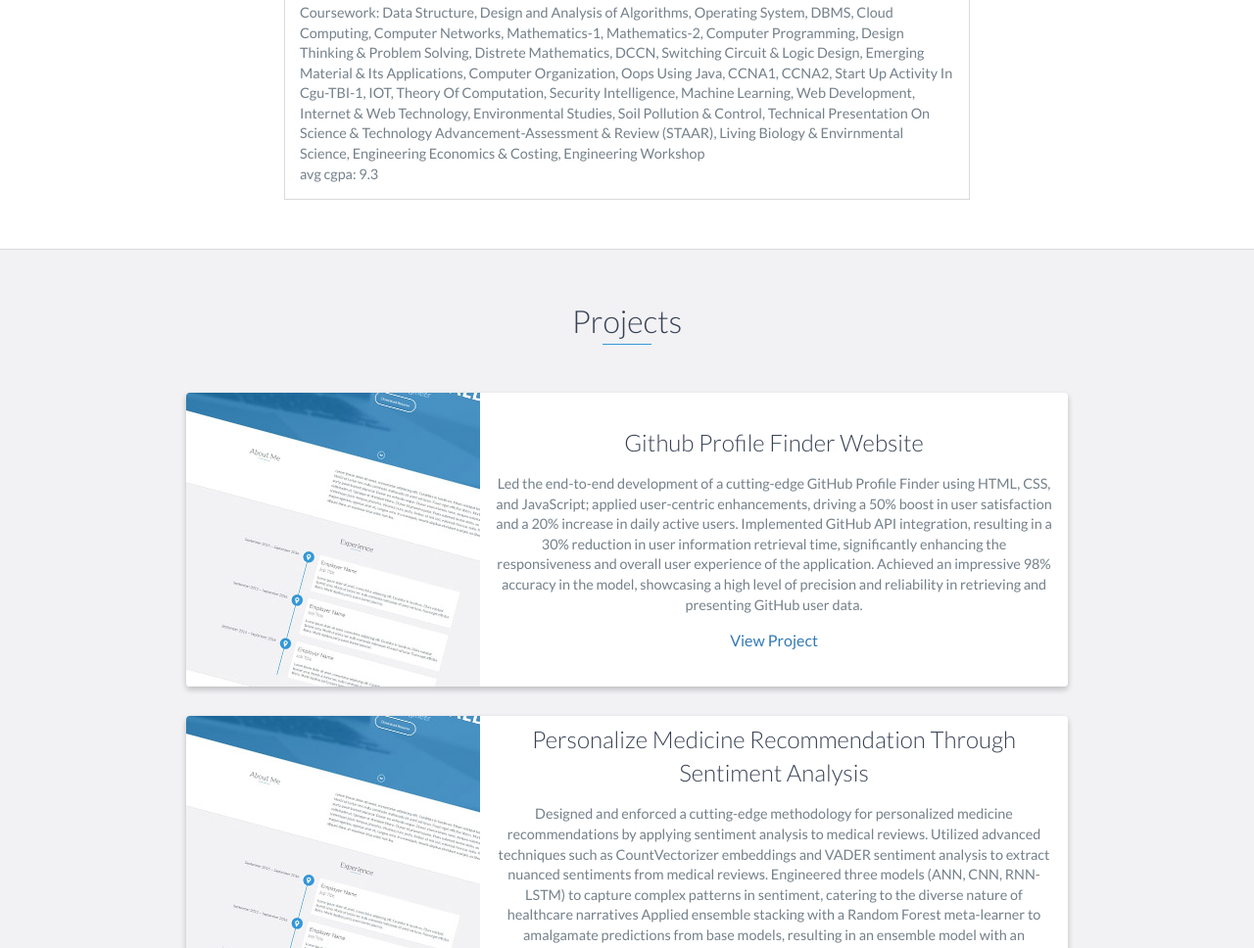
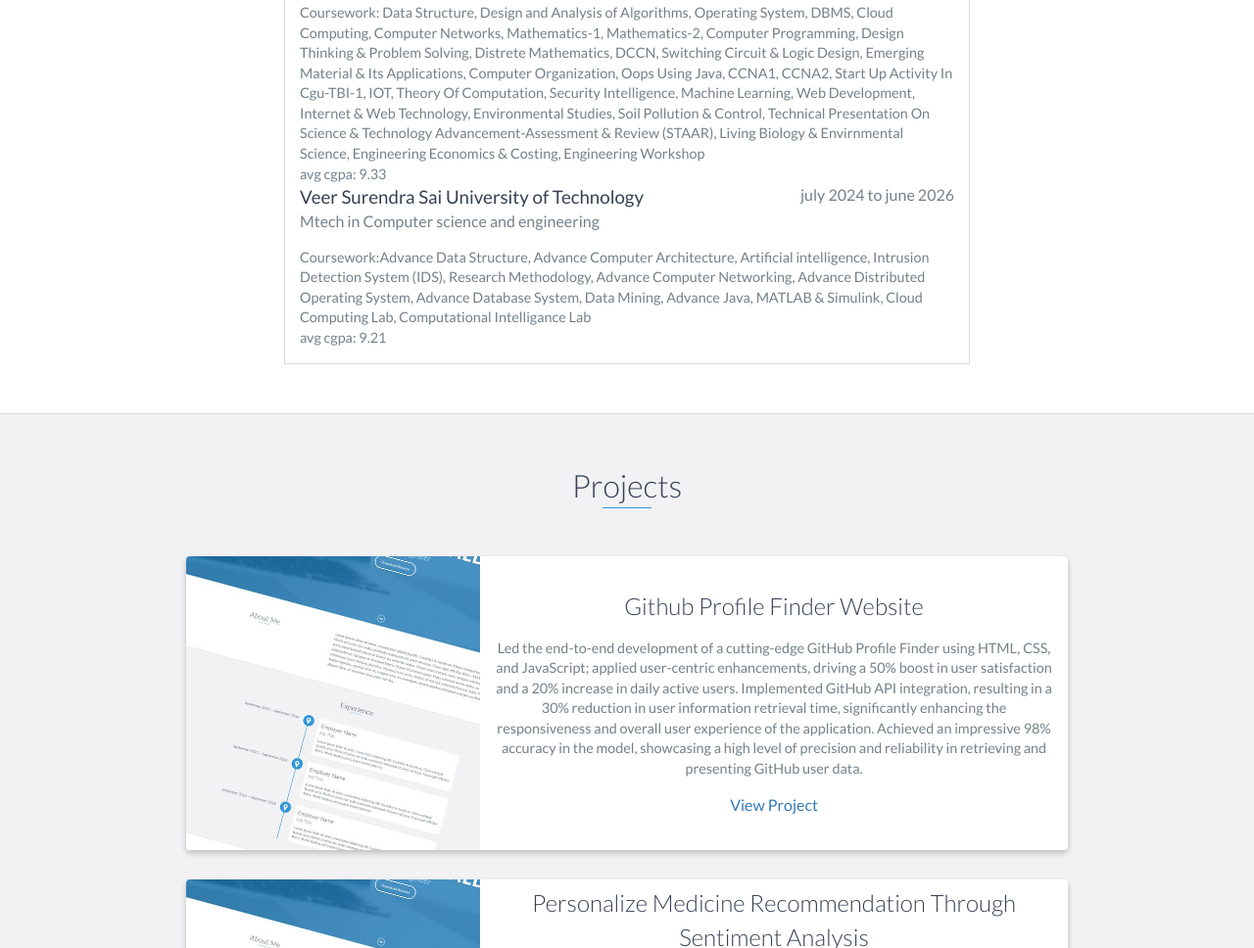
Before and after one commit to alok123111/personal_portfilio, a website: page index.html in a window 1280 px wide. Shown: the part 2305-3273 px from the top of the page at 98% size. Drawn offline with nearby package versions, Linux system fonts and the light colour scheme.

Commit message:
Update index.html

```diff
--- a/index.html
+++ b/index.html
@@ -155,7 +155,20 @@
 	     Computer Organization, Oops Using Java, CCNA1, CCNA2, Start Up Activity In Cgu-TBI-1, IOT, Theory Of Computation, Security Intelligence, Machine Learning,
 	     Web Development, Internet & Web Technology, Environmental Studies, Soil Pollution & Control, Technical Presentation On Science & Technology Advancement-Assessment
 	     & Review (STAAR), Living Biology & Envirnmental Science, Engineering Economics & Costing, Engineering Workshop</p>
-		<p> avg cgpa: 9.3</p>
+		<p> avg cgpa: 9.33</p>
+
+
+		<h3>Veer Surendra Sai University of Technology</h3>
+            <span class="education-date">july 2024 to june 2026</span>
+            <h4>Mtech in Computer science and engineering </h4>
+            <p>
+               Coursework:Advance Data Structure, Advance Computer Architecture, Artificial intelligence, Intrusion Detection System (IDS), Research Methodology,
+	    Advance Computer Networking, Advance Distributed Operating System, Advance Database System, Data Mining, Advance Java, MATLAB & Simulink, Cloud Computing Lab,
+	    Computational Intelligance Lab</p>
+		<p>avg cgpa: 9.21</p>
+
+
+
         </div>
         <!-- End .education-block -->
 
```
